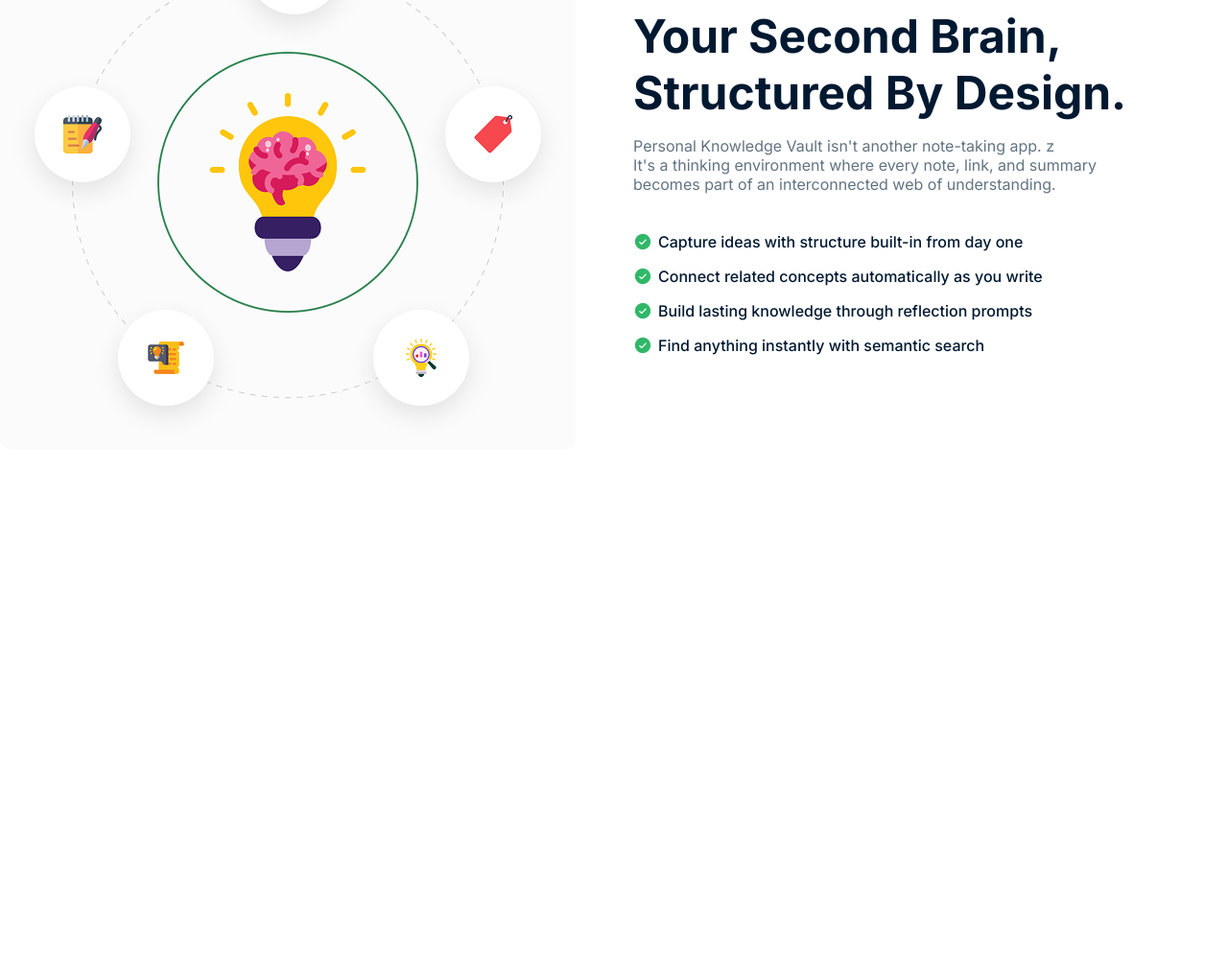
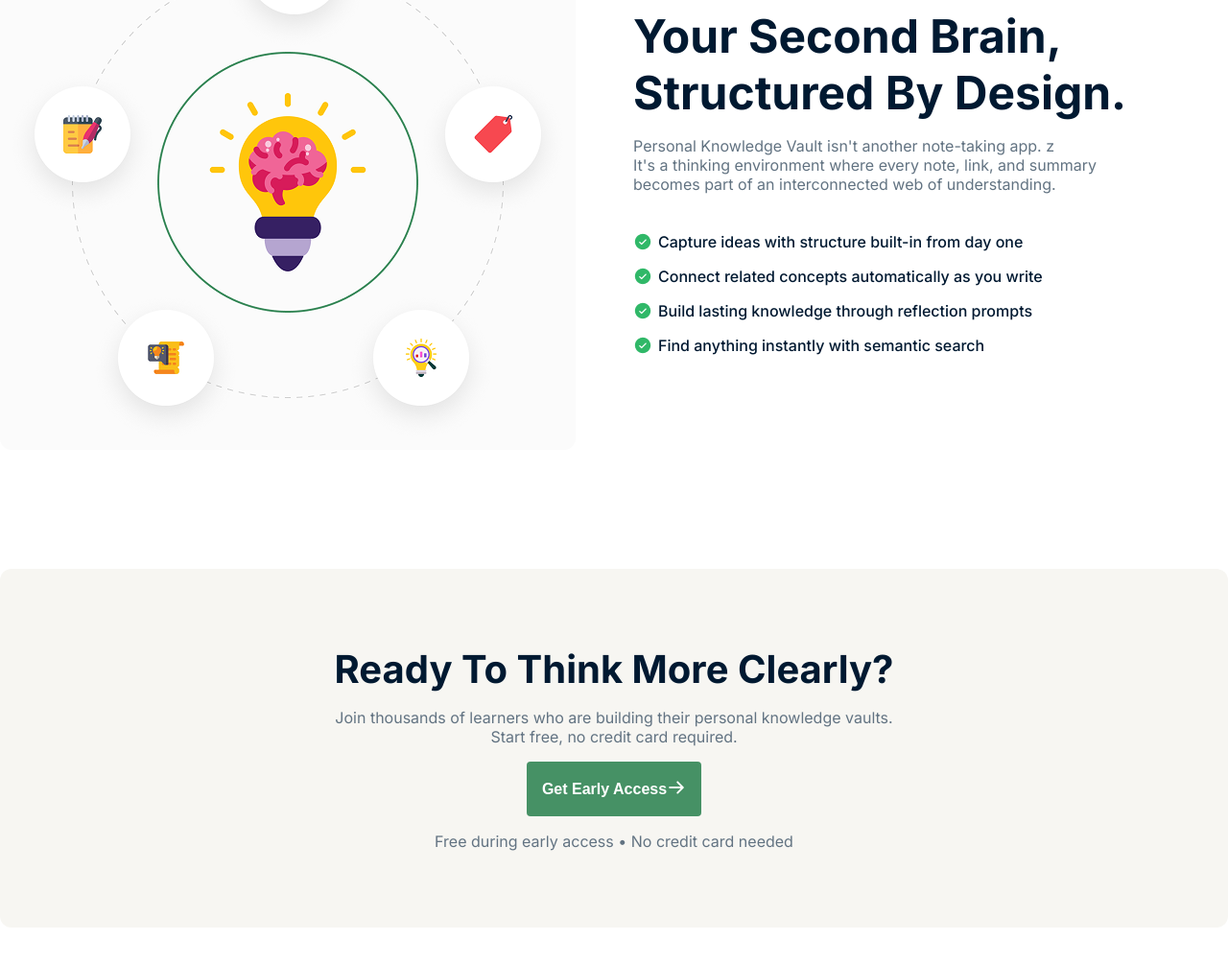
Before and after one commit to sabbirRashed/A01-Knowledge-Vault, a plain HTML site: page index.html in a window 1280 px wide. Shown: the part 1524-2529 px from the top of the page at 96% size. Before the commit the page ends 2117 px from the top, so only its background shows below. Drawn offline with Linux system fonts and the light colour scheme.

Commit message:
added ready section with style

```diff
--- a/Style.css/style.css
+++ b/Style.css/style.css
@@ -183,12 +183,9 @@
     color: #469165;
 }
 
-#arrow {
-    rotate: -90;
-}
 
 /* notes section style */
-.notes {
+.notes,.ready {
     background-color: #f7f6f2;
 
 }
@@ -292,3 +289,26 @@
     gap: 6px;
     margin-top: 16px;
 }
+
+/* ready section style */
+.ready{
+    max-width: 1360px;
+    margin: 120px auto;
+    padding: 80px 40px;
+    border-radius: 12px;
+    text-align: center;
+}
+
+.ready-title{
+    font-size: 2.5rem;
+    font-weight: 700;
+    margin-bottom: 16px;
+
+}
+
+#ready-btn{
+    margin: 16px auto;
+    display: flex;
+    justify-content: center;
+    align-items: center;
+}
--- a/index.html
+++ b/index.html
@@ -134,6 +134,17 @@
                 </ul>
             </div>
         </section>
+
+        <section class="ready">
+            <h2 class="ready-title primary-color">Ready To Think More Clearly?</h2>
+            <p class="ready-info secondary-color">Join thousands of learners who are building their personal knowledge vaults. <br>
+                 Start free, no credit card required.</p>
+            <button class="btn-primary" id="ready-btn">
+                <span>Get Early Access</span>
+                <span><img src="./assets/ArrowRight.png" alt=""></span>
+            </button>
+            <p class="secondary-color">Free during early access • No credit card needed</p>
+        </section>
     </main>
 
     <footer>
```
